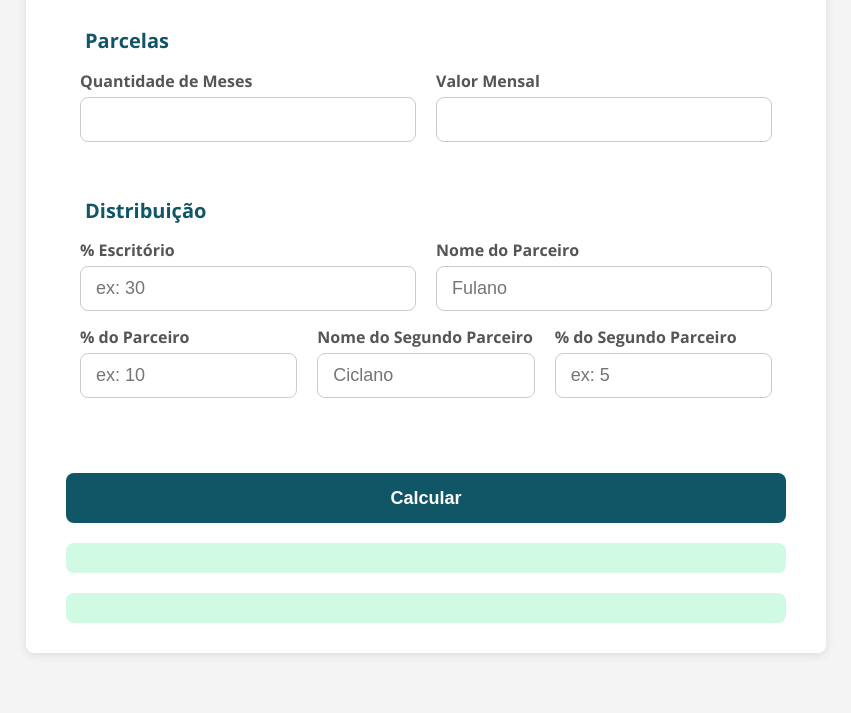
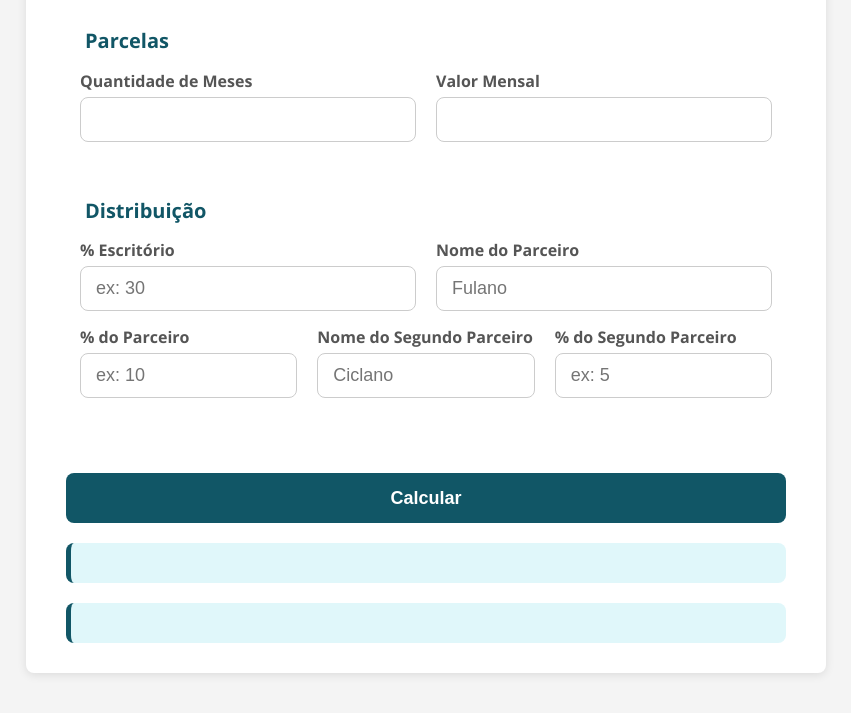
Before and after one commit to alexxfaria/adv, a plain HTML site: page index.html in a window 1280 px wide. Shown: the part 743-1456 px from the top of the page, without its empty margins (214-1065 px from the left). Drawn offline with nearby package versions, Linux system fonts and the light colour scheme.

Commit message:
Update style.css

```diff
--- a/style.css
+++ b/style.css
@@ -128,3 +128,13 @@ form button:hover {
     flex-direction: column;
   }
 }
+#resultado, #resultadoCliente {
+  background: #e0f7fa;
+  border-left: 5px solid var(--primary-color);
+  padding: 20px;
+  margin-top: 20px;
+  border-radius: var(--border-radius);
+  color: #333;
+  font-size: 16px;
+  line-height: 1.6em;
+}
```
